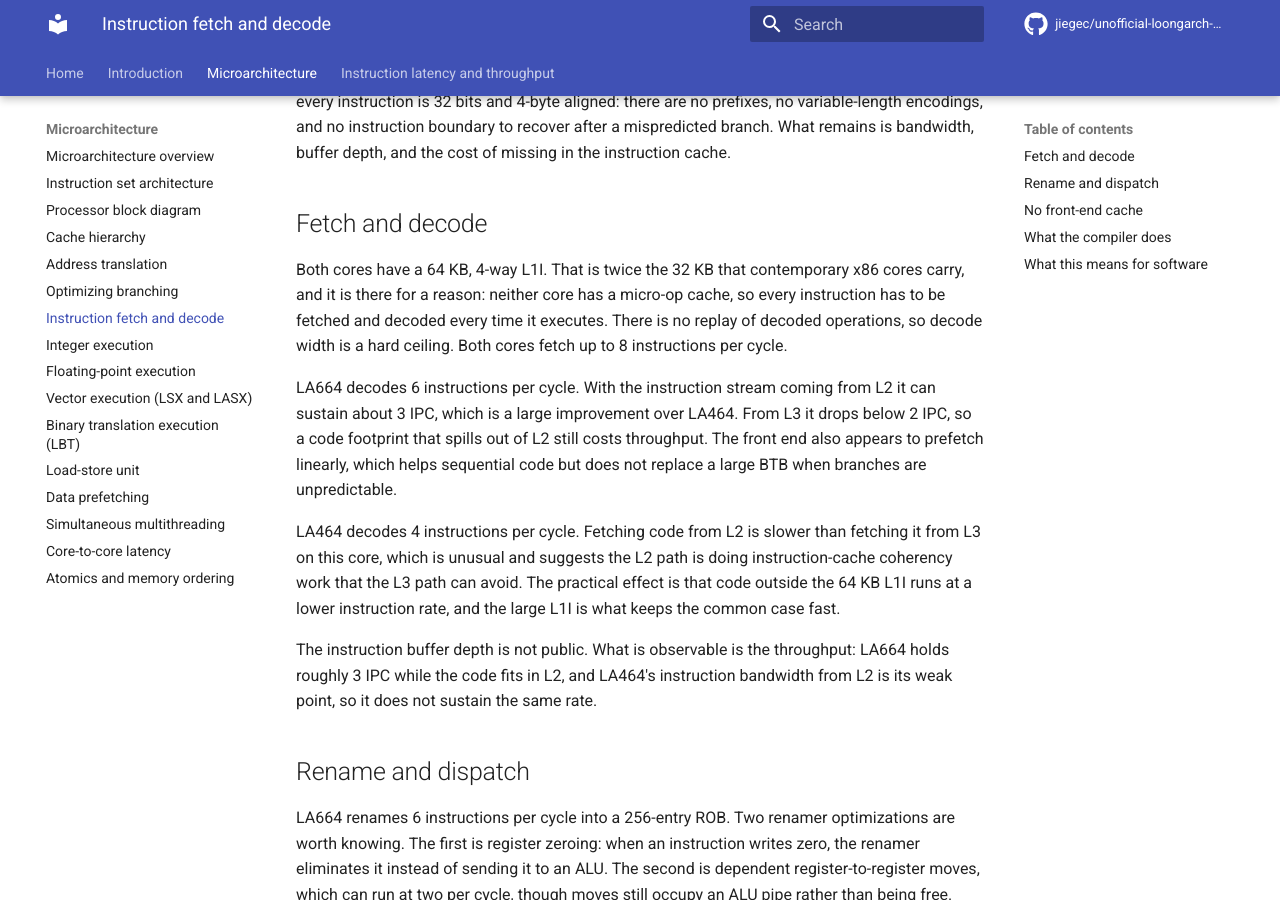
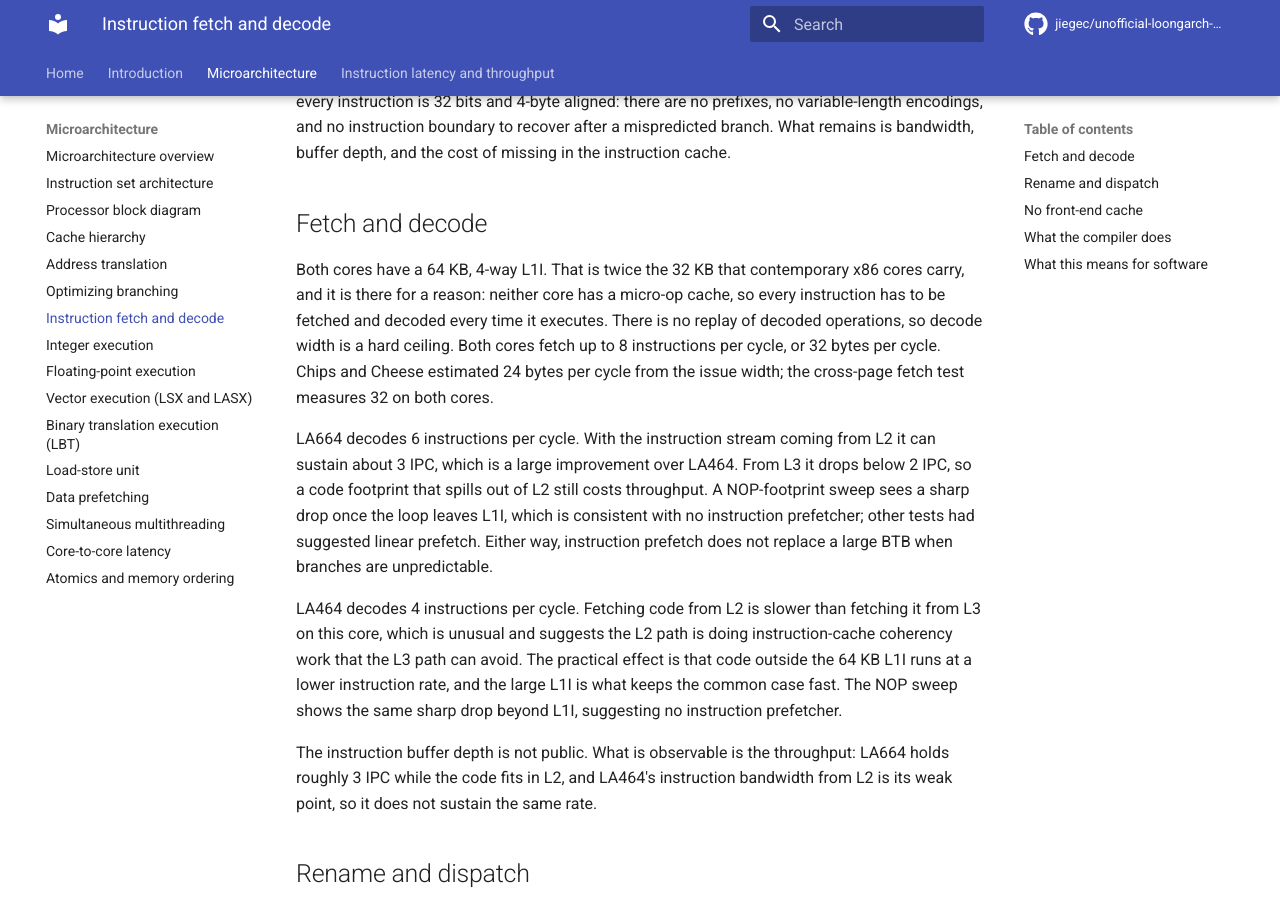
Before and after one commit to jiegec/unofficial-loongarch-software-optimization-guide, an MkDocs documentation site: the page built from docs/microarchitecture/front-end.md, in a window 1280 px wide and 900 px high, scrolled down 190 px. Built offline with MkDocs 1.6.1 and Material for MkDocs 9.7.7, drawn with Linux system fonts in a browser that asks for light colours; comment, search, counter and statistics services are not loaded.

Commit message:
Improve docs

```diff
--- a/docs/microarchitecture/front-end.md
+++ b/docs/microarchitecture/front-end.md
@@ -13,20 +13,24 @@ Both cores have a 64 KB, 4-way L1I. That is twice the 32 KB that contemporary x8
 cores carry, and it is there for a reason: neither core has a micro-op cache, so
 every instruction has to be fetched and decoded every time it executes. There is
 no replay of decoded operations, so decode width is a hard ceiling. Both cores
-fetch up to 8 instructions per cycle.
+fetch up to 8 instructions per cycle, or 32 bytes per cycle. Chips and Cheese
+estimated 24 bytes per cycle from the issue width; the cross-page fetch test
+measures 32 on both cores.
 
 LA664 decodes 6 instructions per cycle. With the instruction stream coming from
 L2 it can sustain about 3 IPC, which is a large improvement over LA464. From L3
 it drops below 2 IPC, so a code footprint that spills out of L2 still costs
-throughput. The front end also appears to prefetch linearly, which helps
-sequential code but does not replace a large BTB when branches are
-unpredictable.
+throughput. A NOP-footprint sweep sees a sharp drop once the loop leaves L1I,
+which is consistent with no instruction prefetcher; other tests had suggested
+linear prefetch. Either way, instruction prefetch does not replace a
+large BTB when branches are unpredictable.
 
 LA464 decodes 4 instructions per cycle. Fetching code from L2 is slower than
 fetching it from L3 on this core, which is unusual and suggests the L2 path is
 doing instruction-cache coherency work that the L3 path can avoid. The practical
 effect is that code outside the 64 KB L1I runs at a lower instruction rate, and
-the large L1I is what keeps the common case fast.
+the large L1I is what keeps the common case fast. The NOP sweep shows the same
+sharp drop beyond L1I, suggesting no instruction prefetcher.
 
 The instruction buffer depth is not public. What is observable is the throughput: LA664 holds roughly 3 IPC
 while the code fits in L2, and LA464's instruction bandwidth from L2 is its weak
```
Also changed, not shown: docs/microarchitecture/caches.md (+2 -2 lines), docs/microarchitecture/core-to-core.md (+4 -3 lines), docs/microarchitecture/prefetch.md (+9 -5 lines).
